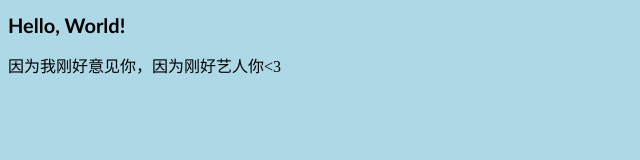
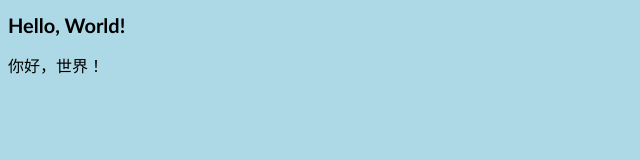
Before and after one commit to zwyes/webApp, a plain HTML site: page index.html in a window 1280 px wide. Shown: the whole page, without its empty margins (0-640 px from the left). Drawn offline with Linux system fonts and the light colour scheme.

Commit message:
Update index.html

```diff
--- a/index.html
+++ b/index.html
@@ -4,12 +4,12 @@
     <meta charset="UTF-8">
     <meta name="viewport" content="width=device-width, initial-scale=1.0">
     <meta http-equiv="X-UA-Compatible" content="ie=edge">
-    <title>Basic HTML Structure</title>
+    <title></title>
     <link rel="stylesheet" href="styles.css">
 </head>
 <body>
     <h1>Hello, World!</h1>
-    <p>因为我刚好意见你，因为刚好艺人你<3</p>
+    <p>你好，世界！</p>
 <script src="script.js"></script>
 </body>
 </html>
```
